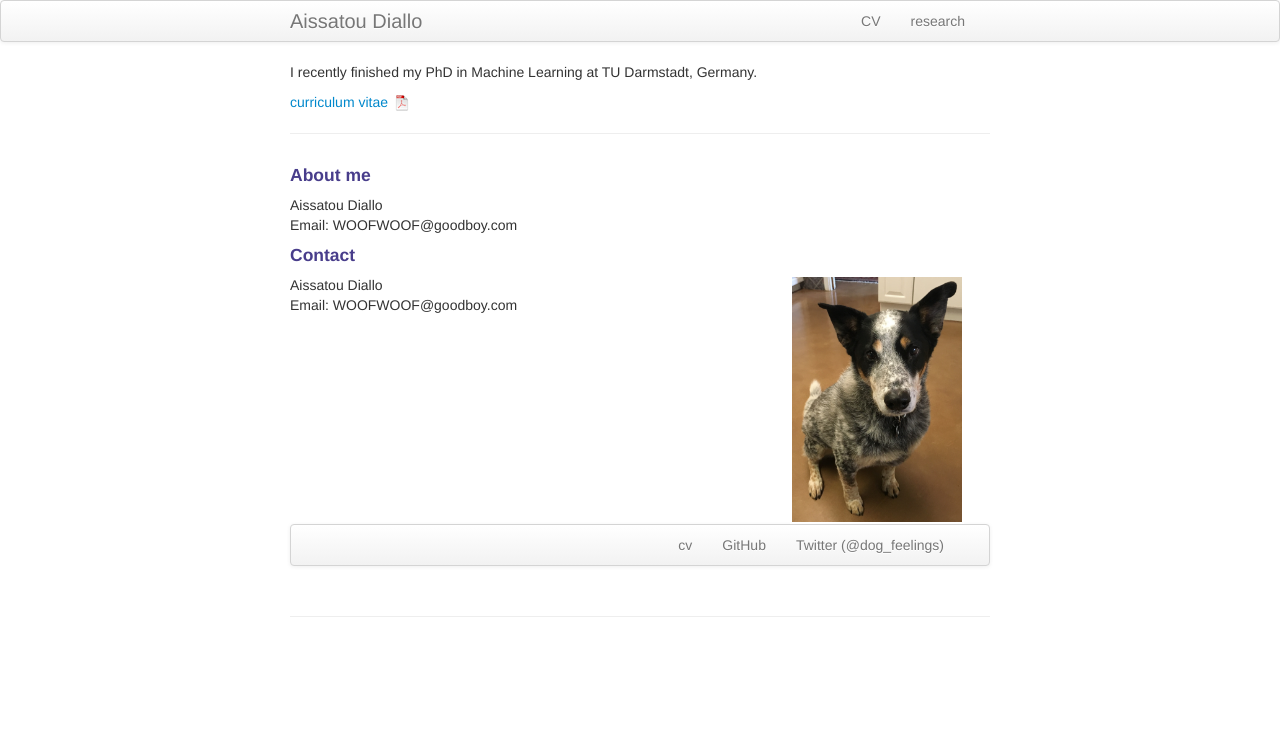
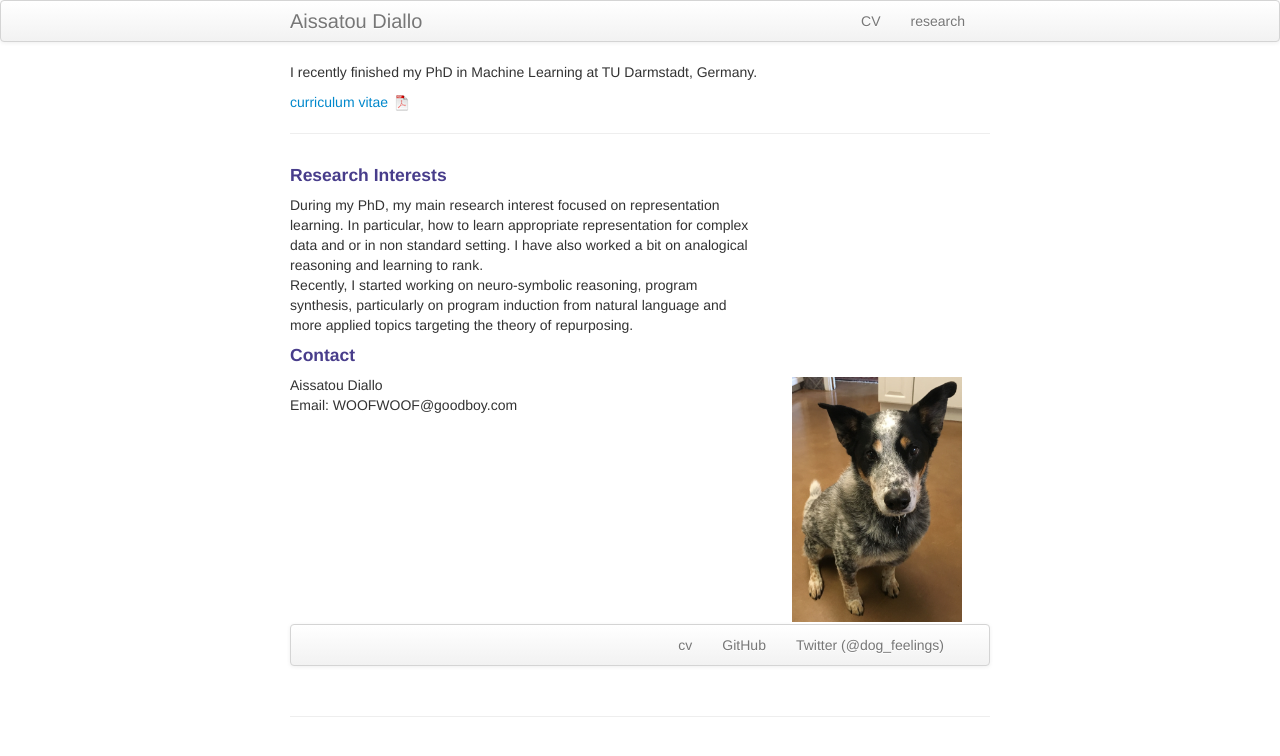
Before and after one commit to adiallo07/adiallo07.github.io, a Jekyll site: the page built from index.md, in a window 1280 px wide. Shown: the top 756 px of the page. Built offline with Jekyll 4.4.1, drawn with Linux system fonts in a browser that asks for light colours.

Commit message:
Update index.md

```diff
--- a/index.md
+++ b/index.md
@@ -13,12 +13,12 @@ I recently finished my PhD in Machine Learning at TU Darmstadt, Germany.
 ---
 
 <div class="container">
-<h4><a name="Contact"></a>About me</h4>
+<h4><a name="Contact"></a>Research Interests</h4>
 
     <div class="row-fluid">
         <div class="span5">
-            Aissatou Diallo<br/>
-            Email: WOOFWOOF@goodboy.com<br/>
+            During my PhD, my main research interest focused on representation learning. In particular, how to learn appropriate representation for complex data and or in non standard setting. I have also worked a bit on analogical reasoning and learning to rank. <br/>
+            Recently, I started working on neuro-symbolic reasoning, program synthesis, particularly on program induction from natural language and more applied topics targeting the theory of repurposing. <br/>
         </div>
     </div>
 </div>
```
